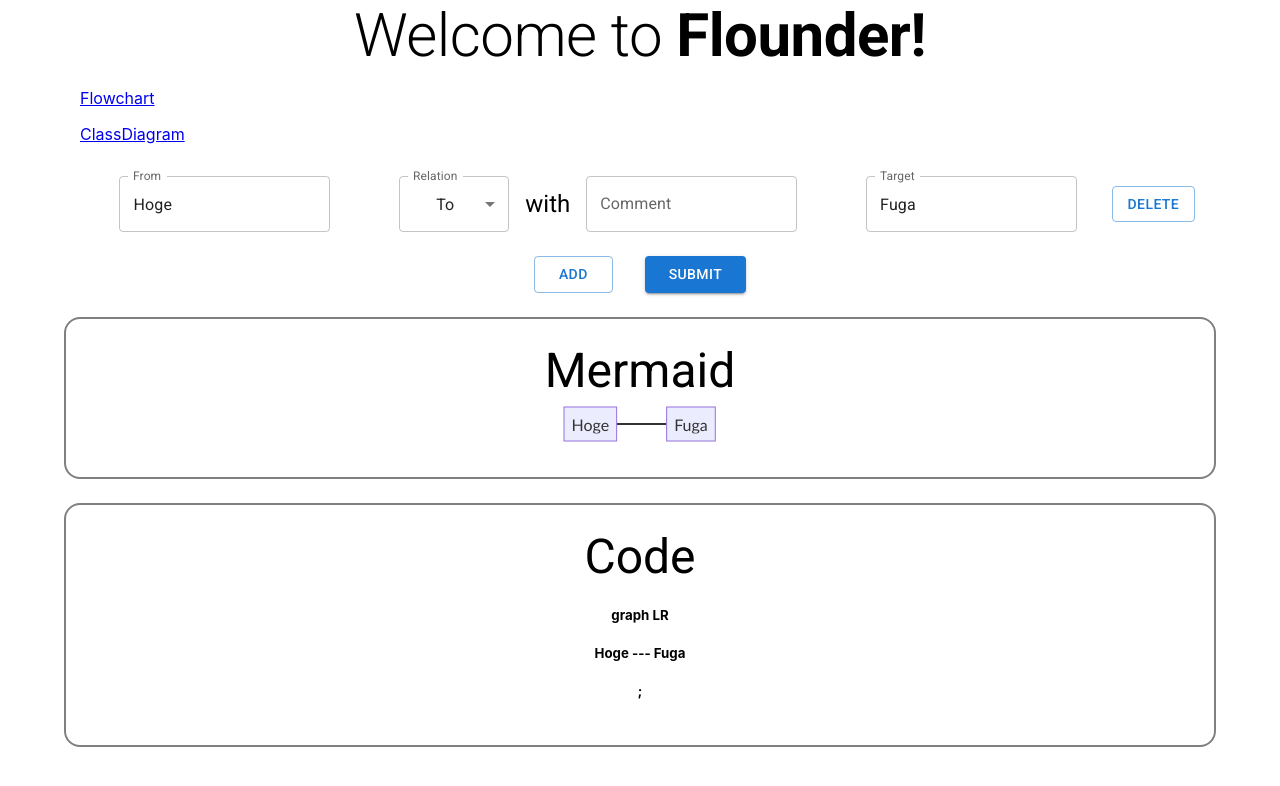
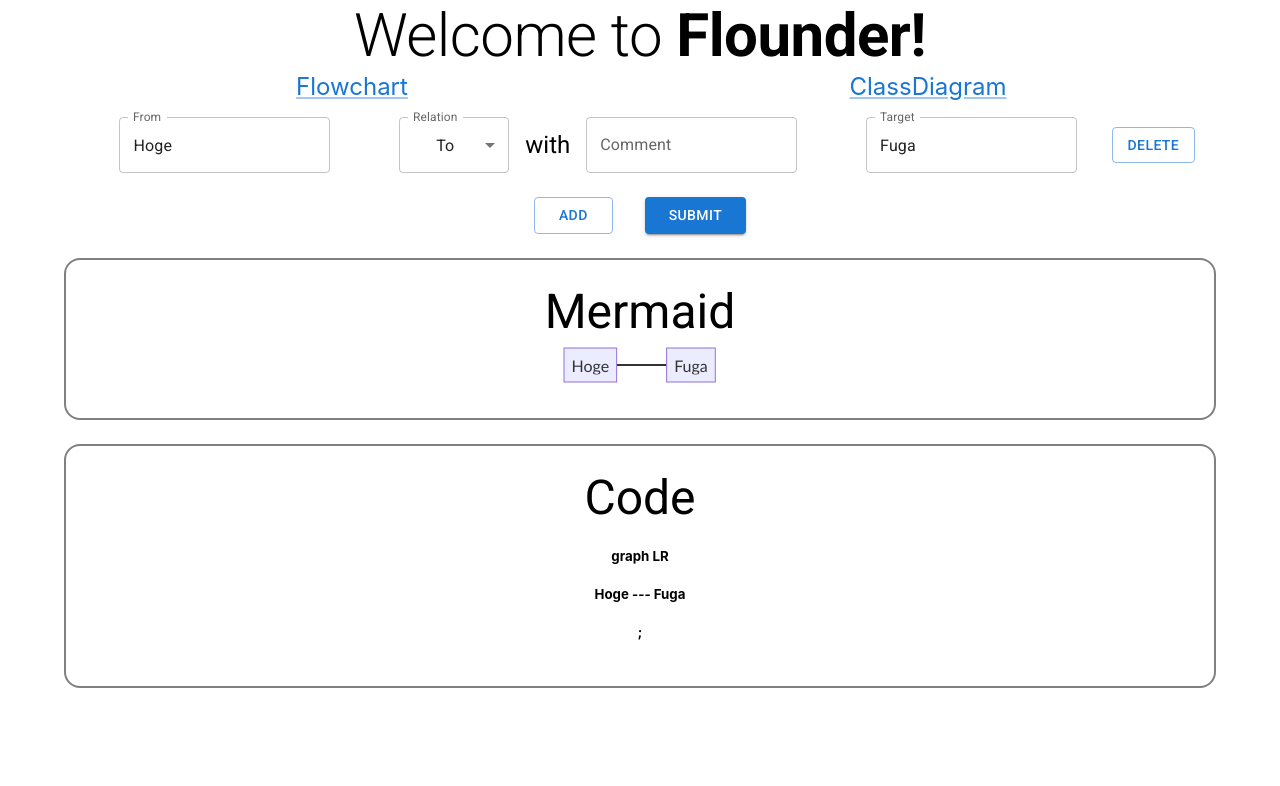
Before and after one commit to Watakumi/Flounder, a React (Vite) app: page / in a window 1280 px wide. Shown: the top 786 px of the page. Built offline with nearby package versions, Linux system fonts and the light colour scheme.

Commit message:
Fix Navigation Style

```diff
--- a/src/App.tsx
+++ b/src/App.tsx
@@ -1,5 +1,12 @@
-import { Container, List, ListItem, Typography } from '@mui/material';
-import { Link, Route, Routes } from 'react-router-dom';
+import {
+  Container,
+  List,
+  ListItem,
+  Link,
+  Typography,
+  Grid,
+} from '@mui/material';
+import { Link as RouterLink, Route, Routes } from 'react-router-dom';
 import { ClassDiagram } from './components/ClassDiagram';
 import { Graph } from './components/Graph';
 
@@ -10,14 +17,19 @@
         Welcome to <span style={{ fontWeight: 'bold' }}>Flounder!</span>
       </Typography>
 
-      <List>
-        <ListItem>
-          <Link to="/">Flowchart</Link>
-        </ListItem>
-        <ListItem>
-          <Link to="/class">ClassDiagram</Link>
-        </ListItem>
-      </List>
+      <Grid container sx={{ fontSize: '24px' }}>
+        <Grid item xs={6}>
+          <Link to="/" component={RouterLink}>
+            Flowchart
+          </Link>
+        </Grid>
+
+        <Grid item xs={6}>
+          <Link to="class" component={RouterLink}>
+            ClassDiagram
+          </Link>
+        </Grid>
+      </Grid>
 
       <Routes>
         <Route path="/" element={<Graph />} />
```
